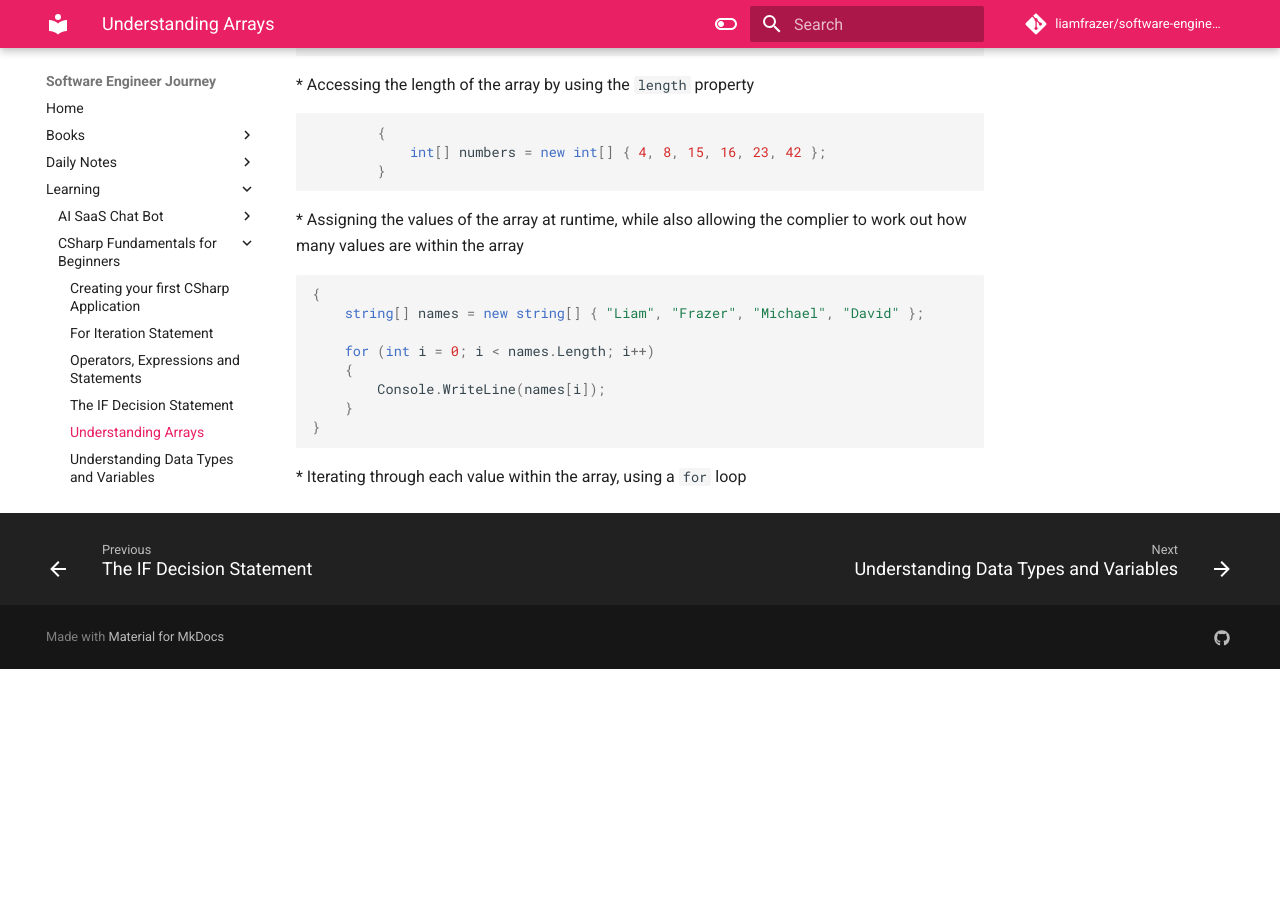
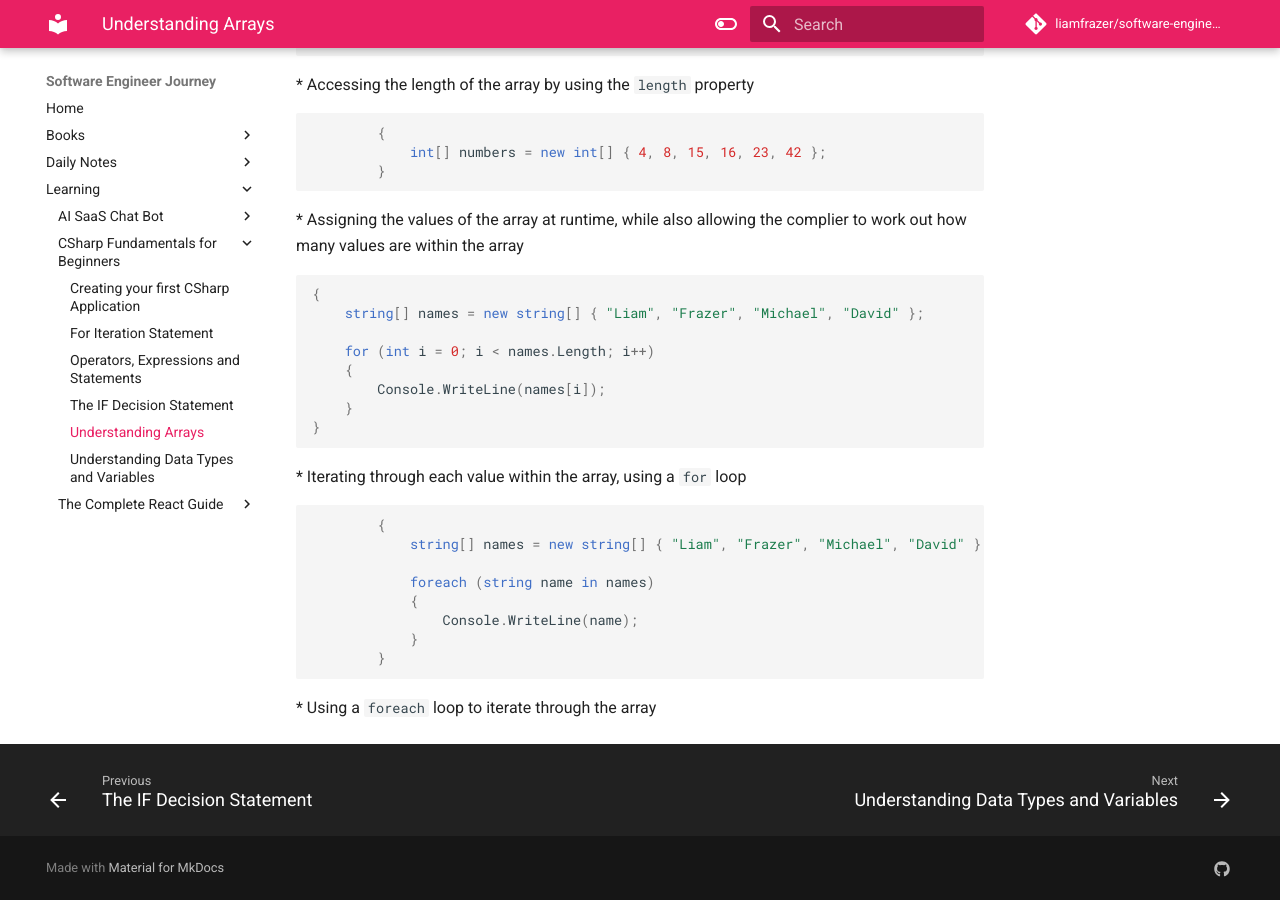
Before and after one commit to liamfrazer/software-engineer-journey, an MkDocs documentation site: the page built from docs/Learning/CSharp Fundamentals for Beginners/Understanding Arrays.md, in a window 1280 px wide and 900 px high, scrolled down 533 px. Built offline with MkDocs 1.6.1 and Material for MkDocs 9.7.7, drawn with Linux system fonts in a browser that asks for light colours; comment, search, counter and statistics services are not loaded; before the commit the page ends 1202 px from its top, so only the background shows below that.

Commit message:
vault backup: 2024-01-06 11:23:36

````diff
--- a/docs/Learning/CSharp Fundamentals for Beginners/Understanding Arrays.md
+++ b/docs/Learning/CSharp Fundamentals for Beginners/Understanding Arrays.md
@@ -45,3 +45,15 @@
 }
 ```
 * Iterating through each value within the array, using a `for` loop
+
+```c#
+        {
+            string[] names = new string[] { "Liam", "Frazer", "Michael", "David" };
+
+            foreach (string name in names)
+            {
+                Console.WriteLine(name);
+            }
+        }
+```
+* Using a `foreach` loop to iterate through the array
````
